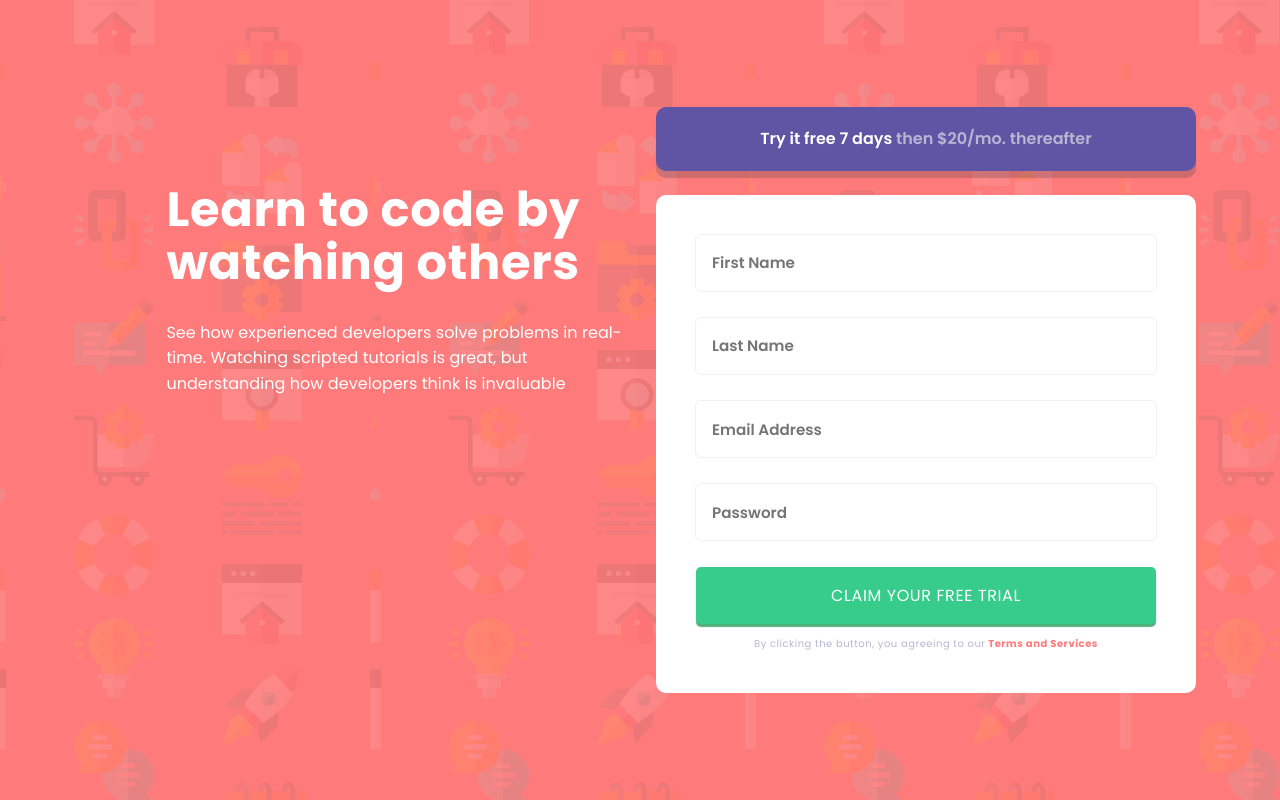
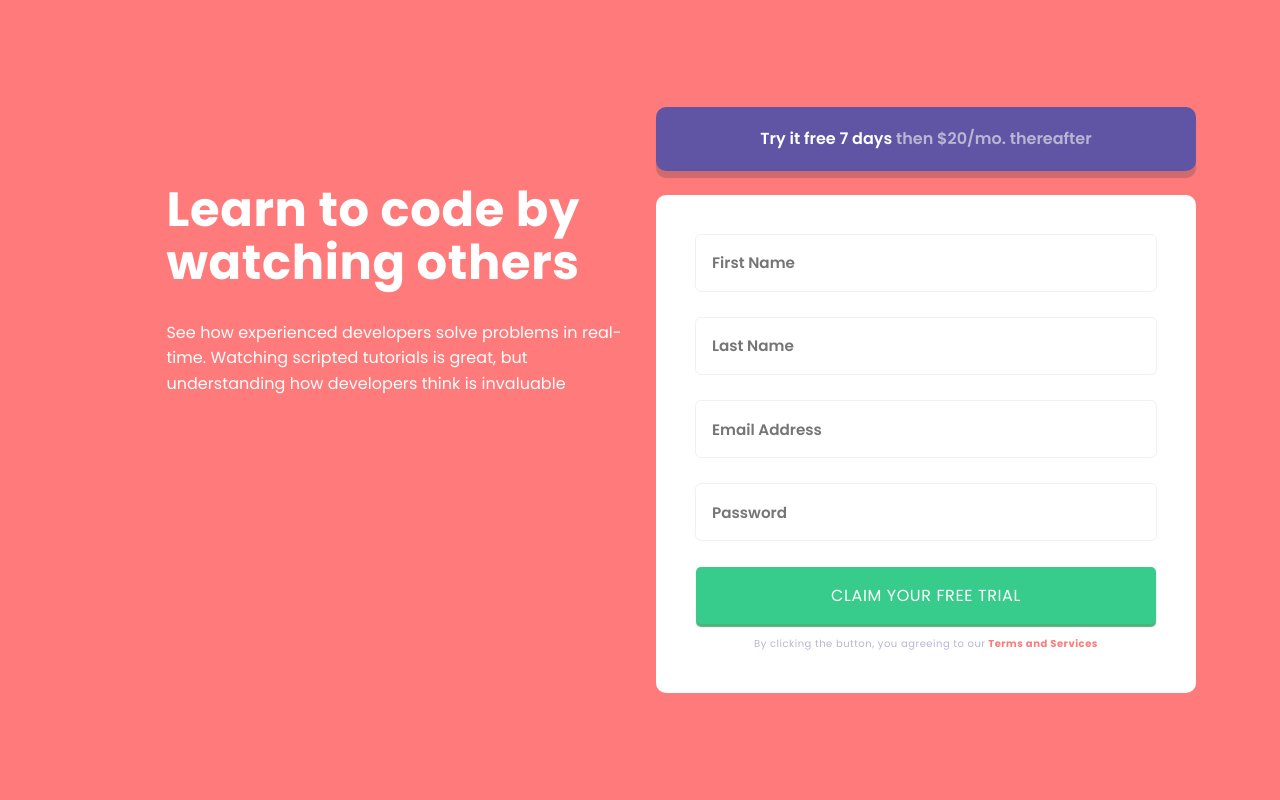
Before and after one commit to anmaras/component-with-sign-up-form, a React (Create React App) app: page / in a window 1280 px wide. Built offline with nearby package versions, Linux system fonts and the light colour scheme; the HTML template or start-up script is replaced by a standard one.

Commit message:
disable inline style

```diff
--- a/src/App.js
+++ b/src/App.js
@@ -1,21 +1,21 @@
 import TextField from './components/forms/TextField/TextField';
 import Offer from './components/dumb/Offer/Offer';
 import Title from './components/dumb/Title/Title';
-import bgMobile from './assets/images/bg-intro-mobile.png';
-import bgDesktop from './assets/images/bg-intro-desktop.png';
+// import bgMobile from './assets/images/bg-intro-mobile.png';
+// import bgDesktop from './assets/images/bg-intro-desktop.png';
 import style from './App.module.css';
 
 import React, { Component } from 'react';
 
 class App extends Component {
   render() {
-    const imageUrl = window.innerWidth < 1440 ? bgMobile : bgDesktop;
+    // const imageUrl = window.innerWidth < 1440 ? bgMobile : bgDesktop;
     return (
       <div
+        // style={{
+        //   backgroundImage: `url(${imageUrl})`,
+        // }}
         className={style['main-app']}
-        style={{
-          backgroundImage: `url(${imageUrl})`,
-        }}
       >
         <section className="title-section">
           <Title />
```
